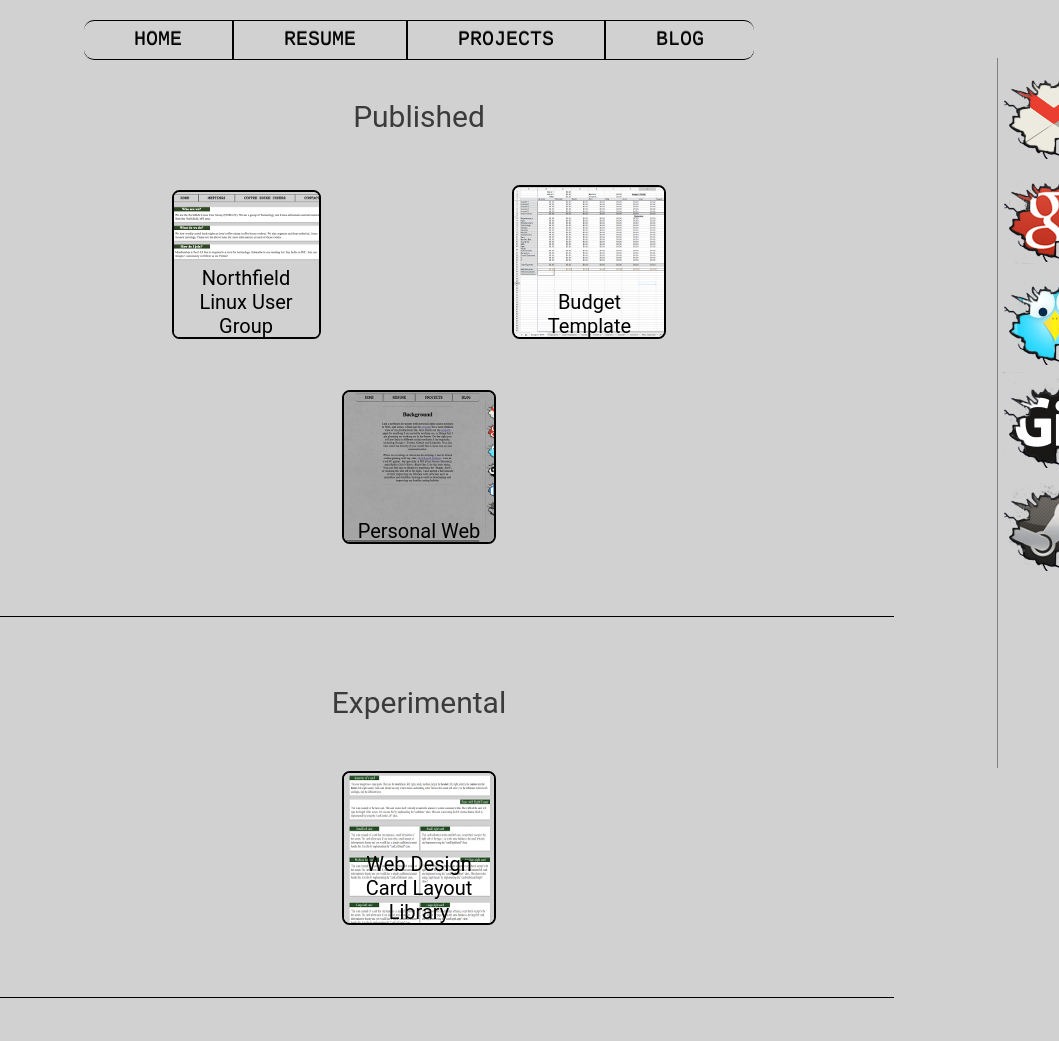
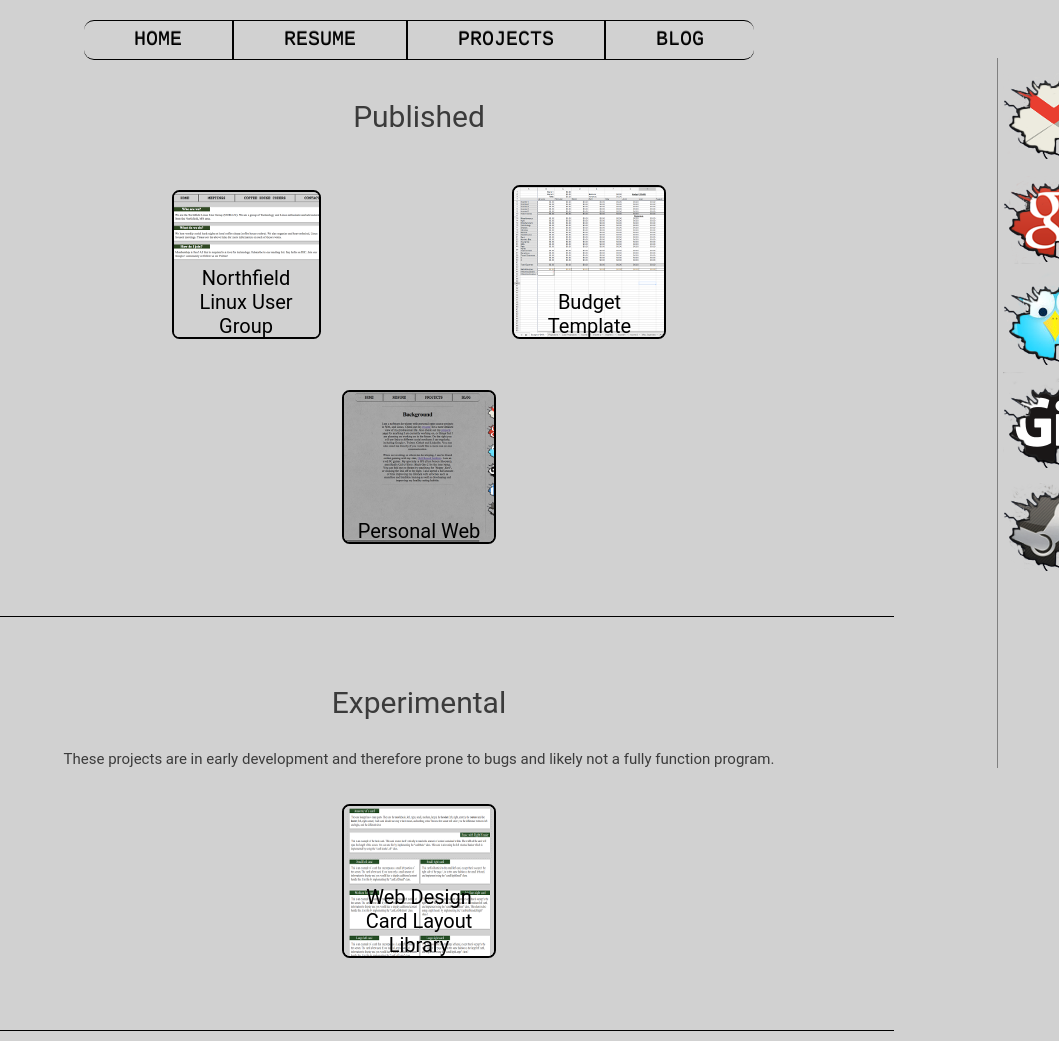
Before and after one commit to mathomastech/mathomastech.github.io, a Jekyll site: the page built from Projects/index.html, in a window 1280 px wide. Shown: the whole page, without its empty margins (221-1280 px from the left). Built offline with Jekyll 4.4.1, drawn with Linux system fonts in a browser that asks for light colours; before the commit the page ends 1008 px from its top, so only the background shows below that.

Commit message:
Updated card layout library.

```diff
--- a/Projects/index.html
+++ b/Projects/index.html
@@ -23,11 +23,11 @@
 </div>
 <br></br>
 <p class="projectCategory">Experimental</p>
-
+<p class="projectCategoryDescription"> These projects are in early development and therefore prone to bugs and likely not a fully function program.</p>
 <div class=projectLanding>
         <ul class="projectList">
          <li>
-            <a class="projectPage" href="https://github.com/mathomastech/cardLayout" target="_blank">
+            <a class="projectPage" href="cardLayout/index.html" target="_blank">
             <span class="imageText">Web Design Card Layout Library</span>
             <img class="projectThumb" src="/icons/cardLayoutDemo.png" alt="Card Layout Demo" title="Card Library"/></a>
         </li>
--- a/css/StyleSheetMain.css
+++ b/css/StyleSheetMain.css
@@ -244,6 +244,12 @@
 	text-align: center;
 	font-size: 30px;
 }
+
+.projectCategoryDescription{
+	text-align: center;
+	font-size: 15px;
+}
+
 .projectLanding{
 	padding: 5px;
 	text-align: center;
```
Also changed, not shown: 2 other files.
